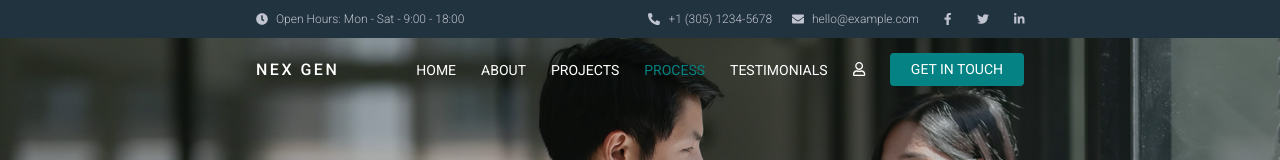
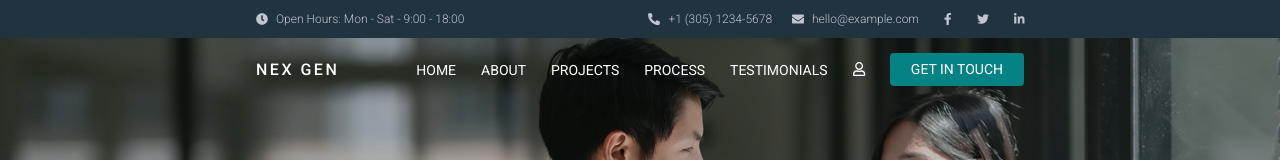
Before and after one commit to Deki97/proj-html-vuejs, a Vue app: page / in a window 1280 px wide. Shown: the top 160 px of the page. Built offline with nearby package versions, Linux system fonts and the light colour scheme.

Commit message:
Header menu popolato dinamicamente props

```diff
--- a/src/App.vue
+++ b/src/App.vue
@@ -1,6 +1,6 @@
 <template>
   <div id="app">
-    <Header />
+    <Header :stringMenu="header_menus" />
 
     <Main />
 
@@ -10,7 +10,6 @@
 
 
 <script>
-// import HelloWorld from "./components/HelloWorld.vue";
 import Header from "./components/Header.vue";
 import Main from "./components/Main.vue";
 import Footer from "./components/Footer.vue";
@@ -22,6 +21,27 @@ export default {
     Main,
     Footer
   },
+  data: function() {
+    return {
+      header_menus: [
+        {
+          tab: 'Home'
+        },
+        {
+          tab: 'About'
+        },
+        {
+          tab: 'Projects'
+        },
+        {
+          tab: 'Process'
+        },
+        {
+          tab: 'Testimonials'
+        }
+      ]
+    }
+  }
 };
 </script>
 
--- a/src/components/Header.vue
+++ b/src/components/Header.vue
@@ -90,30 +90,12 @@
 
                         <div class="nav-menu">
                             <ul>
-                                <li>
-                                    <a href="#">Home</a>
+                                <li v-for="(item, index) in stringMenu" :key="index">
+                                    <a href="#">{{ item.tab }}</a>
                                 </li>
 
                                 <li>
-                                    <a href="#">About</a>
-                                </li>
-
-                                <li>
-                                    <a href="#">Projects</a>
-                                </li>
-
-                                <li>
-                                    <a href="#" class="highlighted">Process</a>
-                                </li>
-
-                                <li>
-                                    <a href="#">Testimonials</a>
-                                </li>
-
-                                <li>
-                                    <a href="#">
-                                        <i class="far fa-user"></i>
-                                    </a>
+                                    <a href="#"><i class="far fa-user"></i></a>
                                 </li>
 
                                 <li>
@@ -159,6 +141,9 @@ export default {
     components: {
         PrimaryButton,
         SecondaryButton
+    },
+    props: {
+        stringMenu: String
     }
 }
 </script>
```
